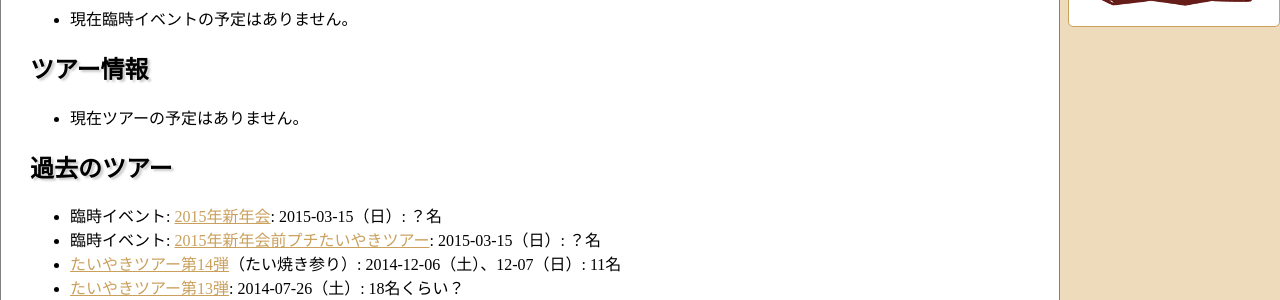
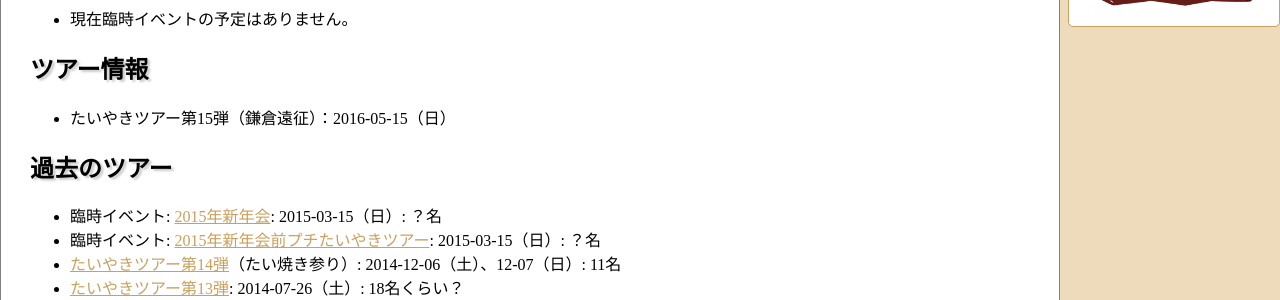
Before and after one commit to taiyaki/taiyaki.club, a Jekyll site: the page built from index.md, in a window 1280 px wide. Shown: the part 234-534 px from the top of the page. Built offline with Jekyll 4.4.1, drawn with Linux system fonts in a browser that asks for light colours.

Commit message:
Add tour 15

```diff
--- a/index.md
+++ b/index.md
@@ -8,7 +8,8 @@ layout: base
 
 ## ツアー情報
 
-  * 現在ツアーの予定はありません。
+  * たいやきツアー第15弾（鎌倉遠征）：2016-05-15（日）
+<!--  * 現在ツアーの予定はありません。 -->
 
 ## 過去のツアー
 
```
